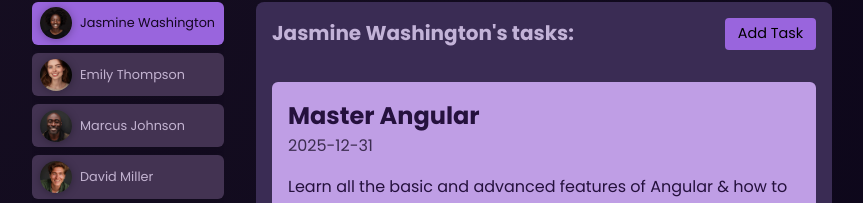
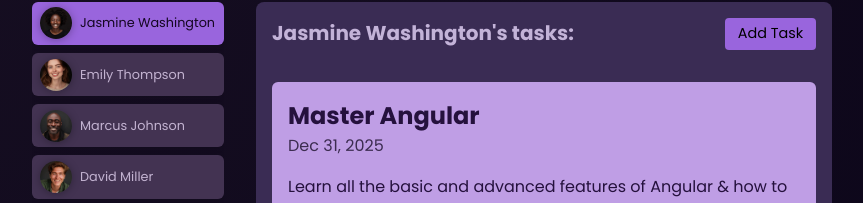
Before and after one commit to Deshov/User-Tasks-Manager, an Angular app: page / in a window 1280 px wide. Both pictures are taken after a click on the button "Jasmine Washington". Shown: the part 270-473 px from the top of the page, without its empty margins (208-1071 px from the left). Built offline with nearby package versions, Linux system fonts and the light colour scheme.

Commit message:
Format due date in task component and import DatePipe for date handling

```diff
--- a/src/app/components/tasks/task/task.component.html
+++ b/src/app/components/tasks/task/task.component.html
@@ -1,7 +1,7 @@
 <app-card>
     <article>
         <h2>{{task()?.title}}</h2>
-        <time>{{task()?.dueDate}}</time>
+        <time>{{task()?.dueDate | date }}</time>
         <p>{{task()?.summary}}</p>
         <p class="actions">
             <button (click)="onCompleteTask()">Complete </button>
--- a/src/app/components/tasks/task/task.component.ts
+++ b/src/app/components/tasks/task/task.component.ts
@@ -1,10 +1,12 @@
 import { Component, input, output } from '@angular/core';
 import { Task } from './task.model';
 import { CardComponent } from "../../../shared/card/card.component";
+import { DatePipe } from '@angular/common';
+
 @Component({
   selector: 'app-task',
   standalone: true,
-  imports: [CardComponent],
+  imports: [CardComponent, DatePipe],
   templateUrl: './task.component.html',
   styleUrl: './task.component.css'
 })
```
